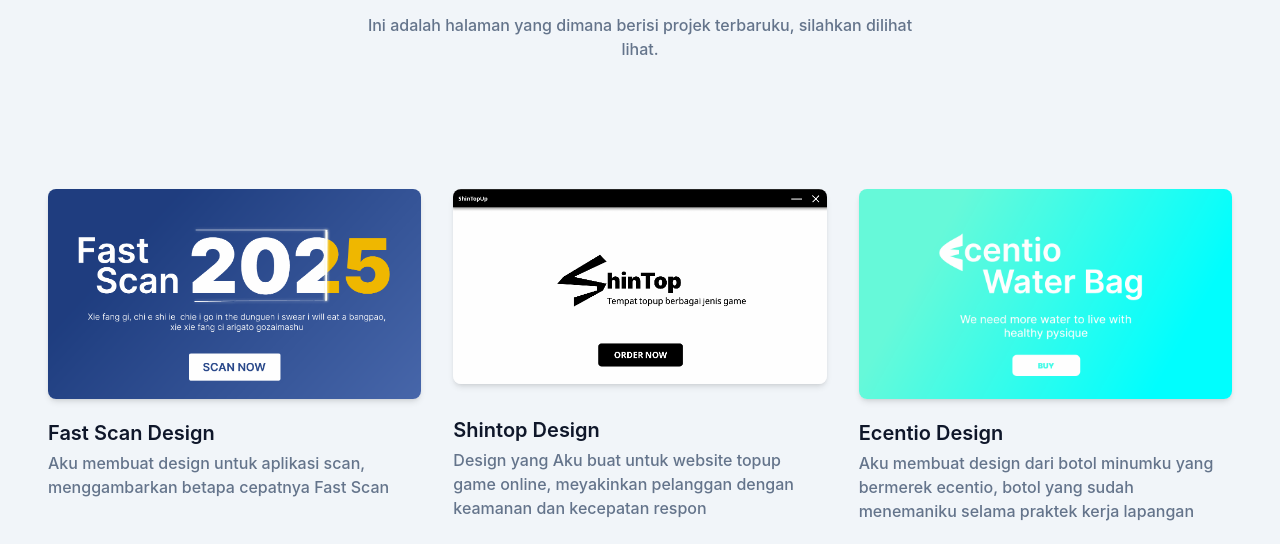
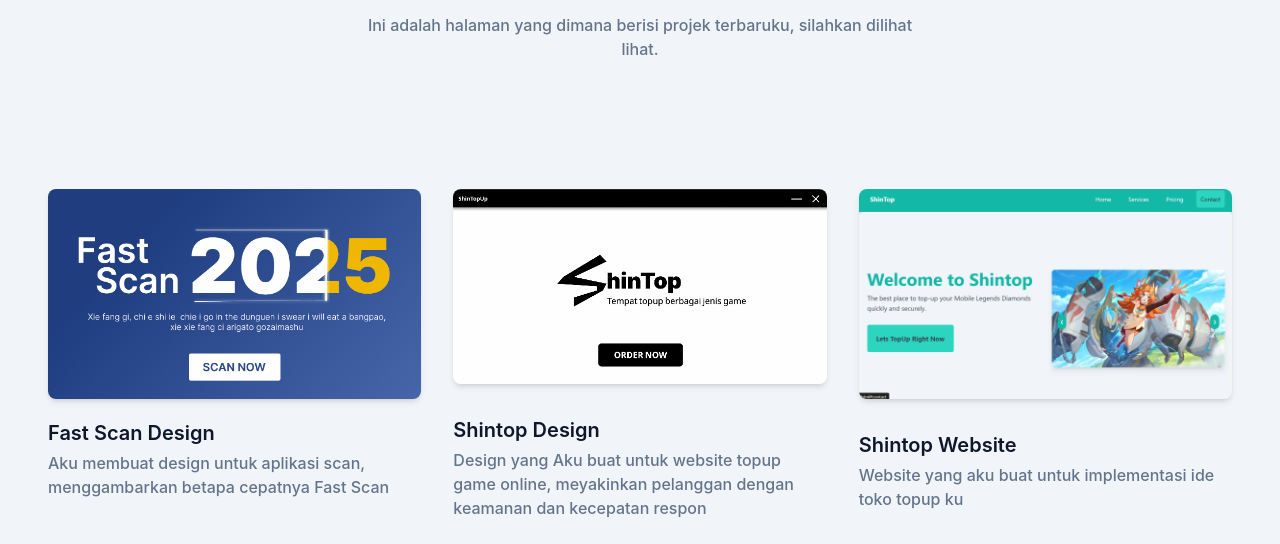
Before and after one commit to G2aluh/2.shinntailwind, a website: page index.html in a window 1280 px wide. Shown: the part 1499-2043 px from the top of the page. Drawn offline with Linux system fonts and the light colour scheme.

Commit message:
tre commit

```diff
--- a/index.html
+++ b/index.html
@@ -296,6 +296,23 @@
             <p class="font-medium text-base text-secondary">
               Design yang Aku buat untuk website topup game online, meyakinkan
               pelanggan dengan keamanan dan kecepatan respon
+            </p>
+          </div>
+          <!-- Item Portofolio -->
+          <div class="mb-2 p-4 md:w-1/3">
+            <div class="rounded-none">
+              <img
+                class="gambar shadow-md overflow-hidden +scale-75"
+                src="dist/img/porto/toptp.png"
+                alt="hai"
+                width="w-full"
+              />
+            </div>
+            <h3 class="font-semibold text-xl text-dark mt-8 mb-1">
+              Shintop Website
+            </h3>
+            <p class="font-medium text-base text-secondary">
+              Website yang aku buat untuk implementasi ide toko topup ku
             </p>
           </div>
           <div class="mb-2 p-4 md:w-1/3">
```
Also changed, not shown: dist/img/porto/Cuplikan layar 2025-01-15 160935.png (added), dist/img/porto/toptp.png (added).
